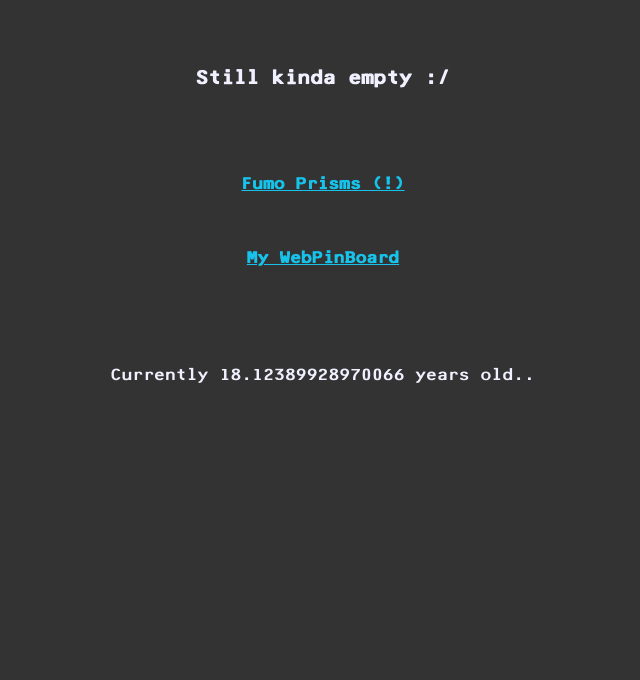
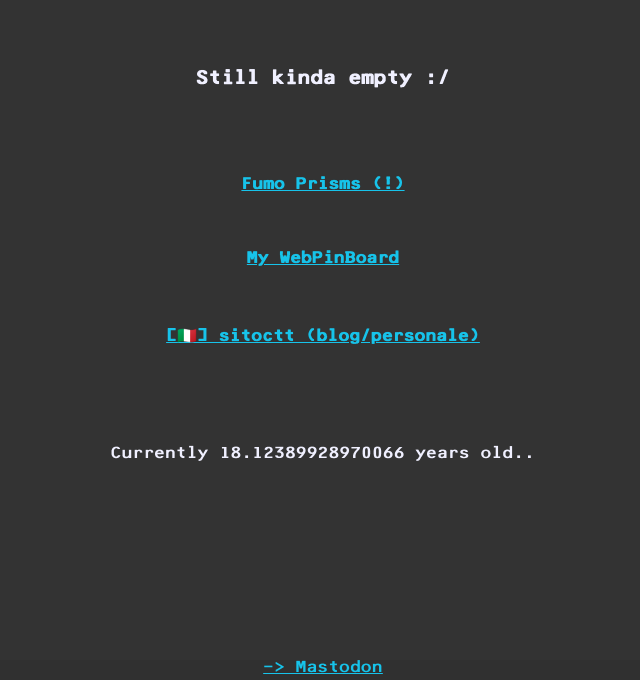
Before and after one commit to octospacc/OctoSpaccHub, a plain HTML site: page public/index.html in a window 1280 px wide. Shown: the part 120-800 px from the top of the page, without its empty margins (317-957 px from the left). Drawn offline with Linux system fonts and the light colour scheme.

Commit message:
Add link to sitoctt

```diff
--- a/public/Assets/CSS/Dark.css
+++ b/public/Assets/CSS/Dark.css
@@ -64,4 +64,5 @@ body {
 	height: 20px;
 	text-align: center;
 	overflow-x: hidden;
+	z-index: 1;
 }
--- a/public/index.html
+++ b/public/index.html
@@ -31,6 +31,8 @@
 			<br>
 			<h4><a href="WebPinBoard/">My WebPinBoard</a></h4>
 			<br>
+			<h4><a href="https://octtspacc.gitlab.io/sitoctt/">[🇮🇹] sitoctt (blog/personale)</a></h4>
+			<br>
 		</p>
 		<div>
 			<br><br>
@@ -41,8 +43,8 @@
 		<br><br><br>
 	</div>
 	<script src="Assets/JS/CurrentAgeRenderIndex.js"></script>
-	<div>
-		<a rel="me" href="https://mastodon.uno/@octo"></a>
+	<div class="Footer">
+		<a rel="me" href="https://mastodon.uno/@octo">-> Mastodon</a>
 	</div>
 </body>
 </html>
```
